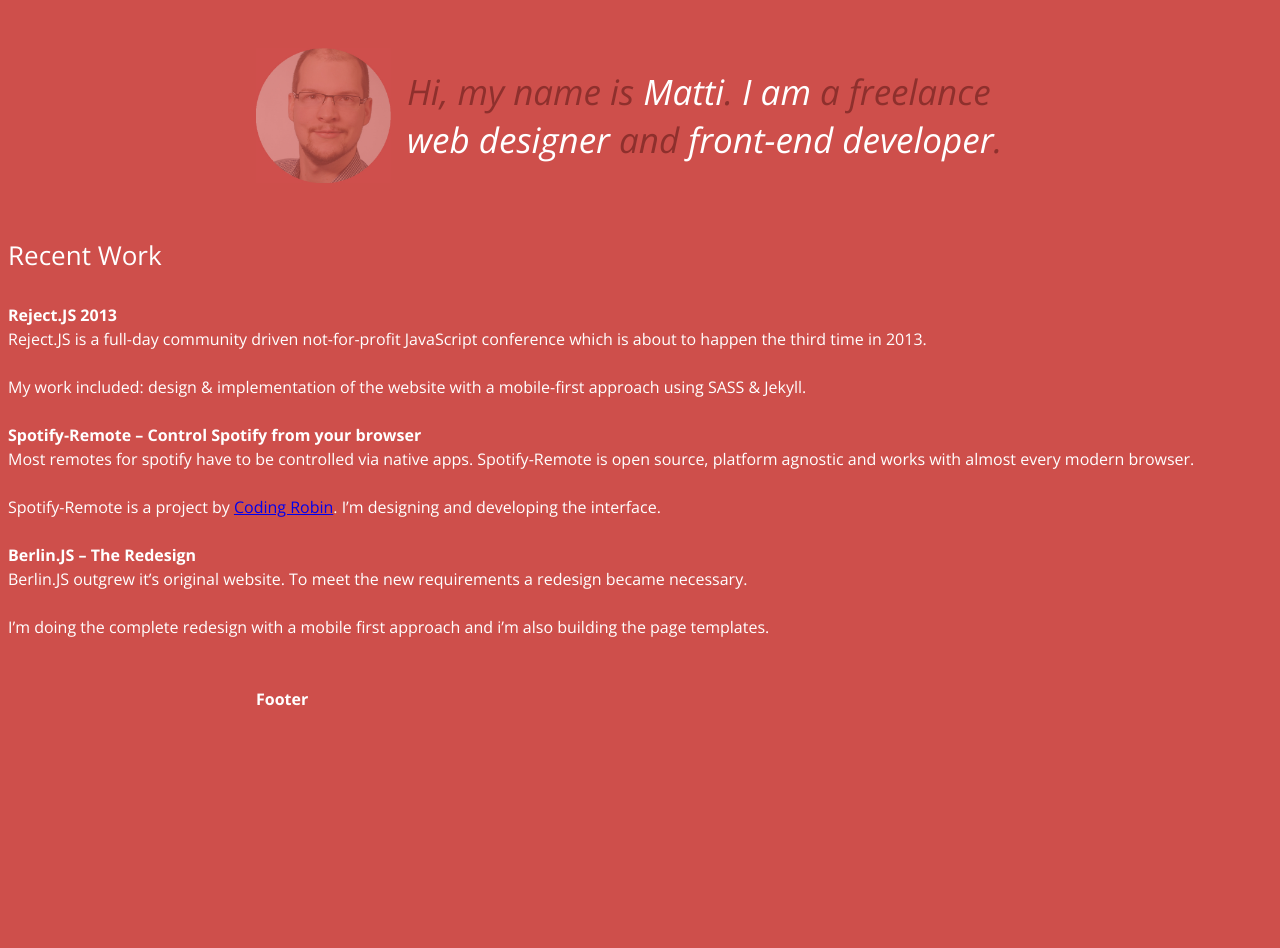
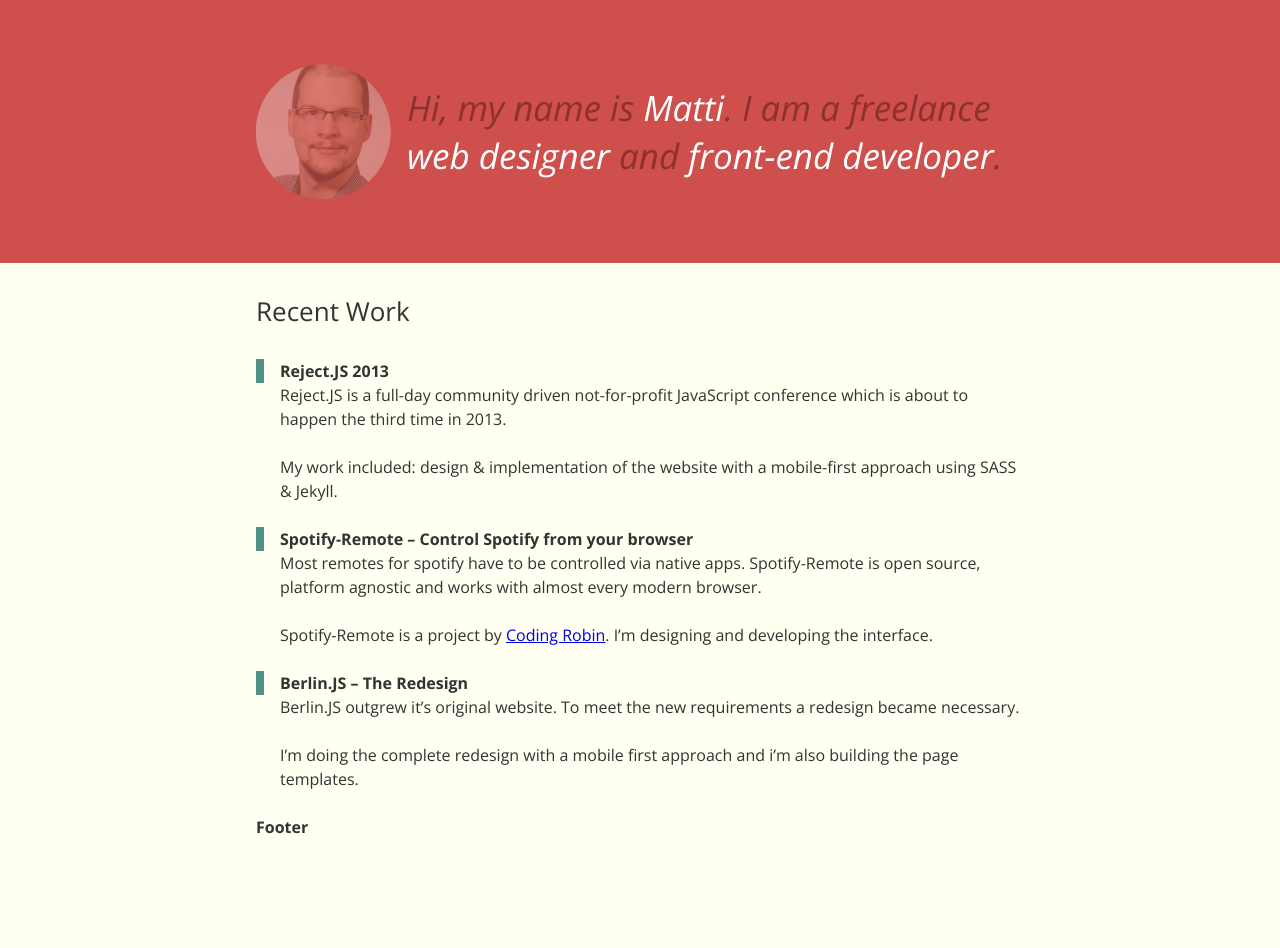
Before and after one commit to mbesser/mbesser.github.io, a Jekyll site: the page built from index.html, in a window 1280 px wide. Built offline with Jekyll 4.4.1, drawn with Linux system fonts in a browser that asks for light colours; after the commit the page ends 900 px from its top, so only the background shows below that.

Commit message:
Adds some basic styling like body background etc.

```diff
--- a/css/main.css
+++ b/css/main.css
@@ -6,31 +6,31 @@
 html,
 body {
   height: 100%;
-  background-color: #ce4f4b; }
+  margin: 0;
+  padding: 0;
+  background-color: #fffff2; }
 
 .cf:before, .site-header:before,
 .site-footer:before,
-.main-content:before,
+.main:before,
 .cf:after,
 .site-header:after,
 .site-footer:after,
-.main-content:after {
+.main:after {
   content: " "; }
 
 .cf:after, .site-header:after,
 .site-footer:after,
-.main-content:after {
+.main:after {
   clear: both; }
 
-.site-header,
-.site-footer,
-.main-content {
+.inner {
   max-width: 800px;
   padding: 0 1em;
-  margin: 3em auto; }
+  margin: 0 auto; }
 
 body {
-  color: #fff;
+  color: #333;
   font-family: 'Open Sans', sans-serif;
   font-size: 1.0000rem;
   font-weight: 300;
@@ -64,6 +64,13 @@ p, ul {
 small, aside {
   font-size: 0.6250rem; }
 
+.no-break {
+  display: inline-block; }
+
+.site-header {
+  padding: 4em 0;
+  background-color: #ce4f4b; }
+
 .portrait-box {
   display: block;
   width: 135px;
@@ -71,17 +78,35 @@ small, aside {
   .portrait-box img {
     max-width: 100%; }
 
-@media screen and (min-width: 480px) {
-  .portrait-box {
-    float: left;
-    margin: 0 1em 1em 0; } }
 .welcome {
   display: table-cell;
   height: 135px;
   color: #8e302d;
   font-size: 35px;
   font-style: italic;
+  text-align: center;
   vertical-align: middle; }
-  .welcome span {
-    display: inline-block;
+  .welcome .highlight {
     color: #fff; }
+
+@media screen and (min-width: 600px) {
+  .portrait-box {
+    float: left;
+    margin: 0 1em 1em 0; }
+
+  .welcome {
+    text-align: left; } }
+.post {
+  padding-left: 1.5em; }
+
+.post-title {
+  position: relative; }
+  .post-title:before {
+    position: absolute;
+    display: block;
+    top: 0;
+    left: -1.5em;
+    width: .5em;
+    height: 100%;
+    background-color: #4e9187;
+    content: " "; }
--- a/sass/base/_basics.scss
+++ b/sass/base/_basics.scss
@@ -9,5 +9,7 @@
 html,
 body {
   height: 100%;
-  background-color: $light-red;
+  margin: 0;
+  padding: 0;
+  background-color: #fffff2;
 }
--- a/sass/main.scss
+++ b/sass/main.scss
@@ -21,3 +21,4 @@
 // Larger building areas of the website.
 
 @import "modules/header";
+@import "modules/posts";
```
